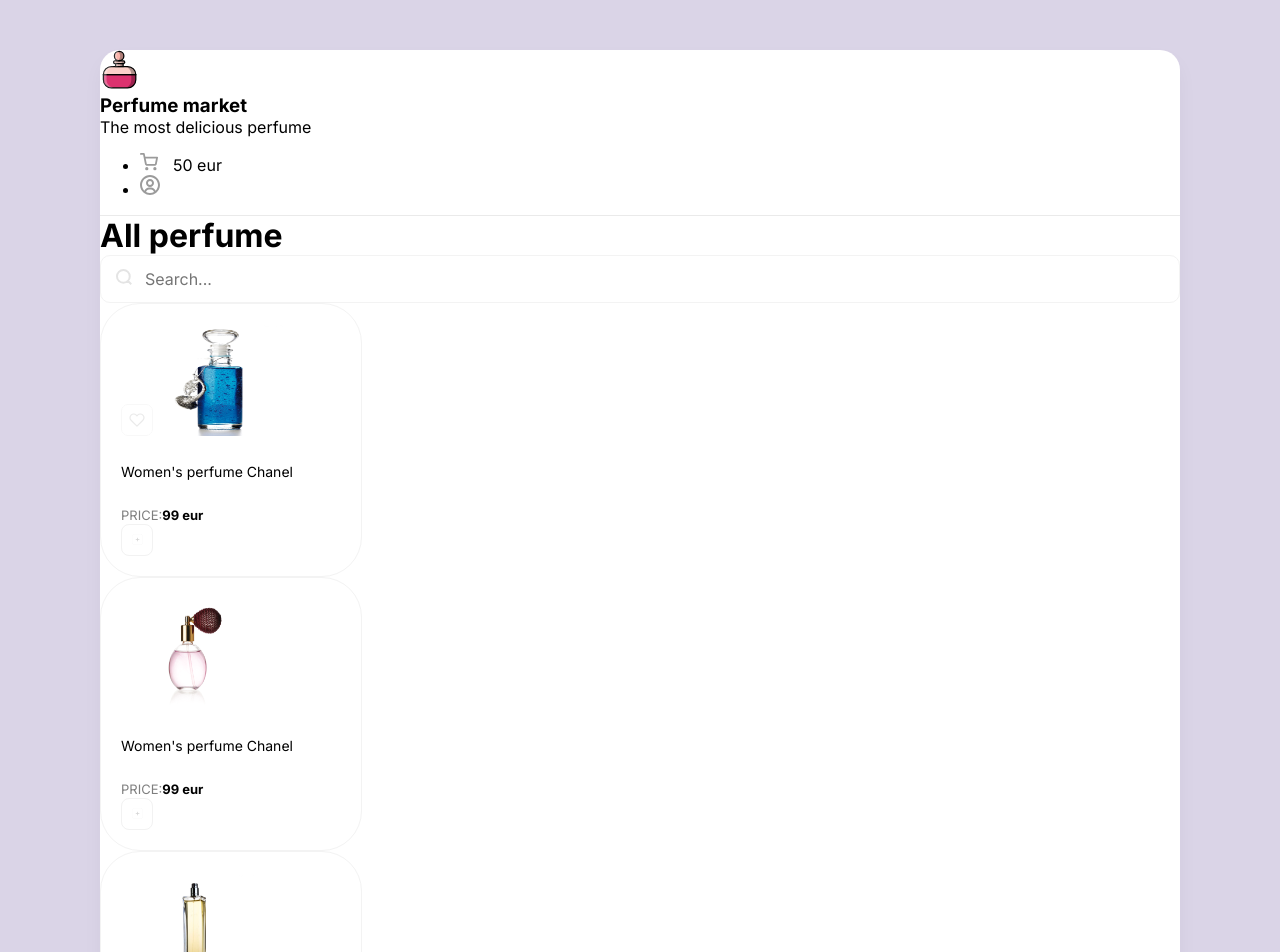
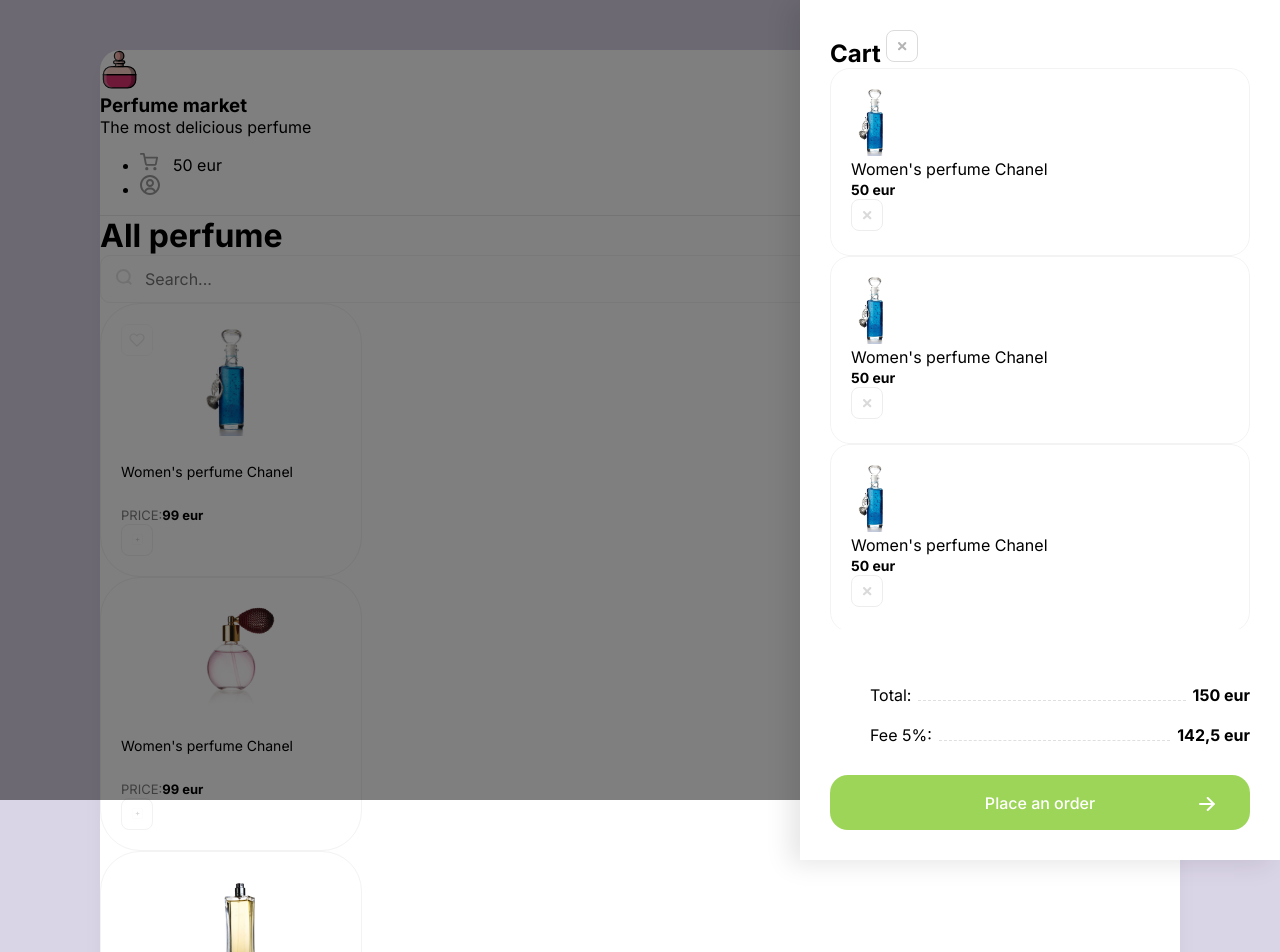
Before and after one commit to sklit-dsk/react-perfume-site, a React (Create React App) app: page / in a window 1280 px wide. Shown: the top 952 px of the page. Built offline with nearby package versions, Linux system fonts and the light colour scheme.

Commit message:
layout finished

```diff
--- a/src/App.js
+++ b/src/App.js
@@ -1,6 +1,53 @@
 function App() {
   return (
     <div className="wrapper clear">
+      <div className="overlay">
+        <div className="drawer">
+          <h2 className="d-flex mb-30 justify-between ">Cart <img className="removeBtn cu-p" src="/img/btn-remove.svg" alt="Remove button" /></h2>
+          <div className="items">
+            <div className="cartItem d-flex align-center mb-20">
+              <div style={{backgroundImage: 'url(/img/perfume/1.png)'}} className="cartItemImg"></div>
+              <div className="mr-20 flex">
+                <p className="mb-5">Women's perfume Chanel</p>
+                <b>50 eur</b>
+              </div>
+              <img className="removeBtn" src="/img/btn-remove.svg" alt="Remove button" />
+            </div>
+            <div className="cartItem d-flex align-center mb-20">
+              <div style={{backgroundImage: 'url(/img/perfume/1.png)'}} className="cartItemImg"></div>
+              <div className="mr-20 flex">
+                <p className="mb-5">Women's perfume Chanel</p>
+                <b>50 eur</b>
+              </div>
+              <img className="removeBtn" src="/img/btn-remove.svg" alt="Remove button" />
+            </div>
+            <div className="cartItem d-flex align-center mb-20">
+              <div style={{backgroundImage: 'url(/img/perfume/1.png)'}} className="cartItemImg"></div>
+              <div className="mr-20 flex">
+                <p className="mb-5">Women's perfume Chanel</p>
+                <b>50 eur</b>
+              </div>
+              <img className="removeBtn" src="/img/btn-remove.svg" alt="Remove button" />
+            </div>
+          </div>
+          <div className="cartTotalBlock">
+            <ul>
+              <li>
+                <span>Total:</span>
+                <div></div>
+                <b>150 eur</b>
+              </li>
+              <li>
+                <span>Fee 5%:</span>
+                <div></div>
+                <b>142,5 eur</b>
+              </li>
+            </ul>
+            <button className="greenButton">Place an order <img src="/img/arrow.svg" alt="Arrow"/></button>
+          </div>
+
+        </div>
+      </div>
       <header className="d-flex justify-between align-center p-40">
         <div className="d-flex align-center">
           <img width={40} height={40} src="/img/logo.svg" alt="Logo pic"/>
@@ -31,7 +78,9 @@ function App() {
 
         <div className="d-flex">
           <div className="card">
-            <img src="/img/heart-unliked.svg" alt ="Heart unliked"/>
+            <div className="favorite">
+              <img src="/img/heart-unliked.svg" alt ="Heart unliked"/>
+            </div>
             <img width={133} height={112} src="/img/perfume/1.png" alt="Perfume"/>
             <h5>Women's perfume Chanel</h5>
             <div className="d-flex justify-between align-center">
--- a/src/index.scss
+++ b/src/index.scss
@@ -42,6 +42,22 @@ header {
   width: 220px;
   border-radius: 40px;
   margin-right: 30px;
+  transition: box-shadow 0.2s ease-in-out, transform 0.2s ease-in-out;
+
+  &:hover {
+    box-shadow: 0px 20px 30px rgba(0, 0, 0, 0.06);
+    transform: translateY(-5px);
+  }
+
+  .favorite {
+    position: absolute;
+    cursor: pointer;
+  }
+
+  img {
+    object-fit: contain;
+    width: 100%;
+  }
 
   span {
     font-size: 13px;
@@ -81,3 +97,132 @@ header {
     width: 200px;
   }
 }
+
+.overlay {
+  position: absolute;
+  left: 0;
+  top: 0;
+  width: 100%;
+  height: 100%;
+  background: rgba(0, 0, 0, 0.5);
+  z-index: 1;
+}
+
+.drawer {
+  position: absolute;
+  width: 420px;
+  height: 100%;
+  right: 0;
+  background: #ffffff;
+  box-shadow: -10px 4px 24px rgba(0, 0, 0, 0.1);
+  padding: 30px;
+  display: flex;
+  flex-direction: column;
+
+  h2 {
+    margin: 0;
+    font-size: 24px;
+  }
+
+  .items {
+    overflow: auto;
+    margin-bottom: 40px;
+  }
+}
+
+.items {
+  flex: 1;
+}
+
+.cartTotalBlock {
+  ul {
+    display: block;
+    margin-bottom: 30px !important;
+    li {
+      display: flex;
+      align-items: flex-end;
+      margin-bottom: 20px;
+    }
+    div {
+      flex: 1;
+      height: 1px;
+      border-bottom: 1px dashed #dfdfdf;
+      position: relative;
+      top: -4px;
+      margin: 0 7px;
+    }
+  }
+
+  .greenButton {
+    position: relative;
+
+    &:hover {
+      img {
+        transform: translateX(10px);
+      }
+    }
+    img {
+      position: absolute;
+      right: 35px;
+      top: 22px;
+      transition: transform 0.15s ease-in-out;
+
+    }
+  }
+}
+
+.greenButton {
+  width: 100%;
+  height: 55px;
+  background: #9dd558;
+  border-radius: 18px;
+  border: 0;
+  color: #ffffff;
+  font-weight: 500;
+  font-size: 16px;
+  cursor: pointer;
+  transition: background 0.1s ease-in-out;
+
+  &:hover {
+    background: lighten(#9dd558, 10%);
+  }
+
+  &:active {
+    background: darken(#9dd558, 10%);
+  }
+}
+
+.cartItem {
+border: 1px solid #f3f3f3;
+border-radius: 20px;
+overflow: hidden;
+padding: 20px;
+
+  .cartItemImg {
+    width: 70px;
+    height: 70px;
+    background-size: contain;
+    background-position: 0 -3px;
+    background-repeat: no-repeat;
+    margin-right: 15px;
+  }
+
+  p {
+    font-size: 16px;
+    margin: 0;
+  }
+
+  b {
+    font-size: 14px;
+  }
+
+  .removeBtn {
+    opacity: 0.5;
+    cursor: pointer;
+    transition: opacity 0.15s ease-in-out;
+
+    &:hover {
+      opacity: 1;
+    }
+  }
+}
```
Also changed, not shown: public/img/arrow.svg (added), public/img/btn-remove.svg (added).
